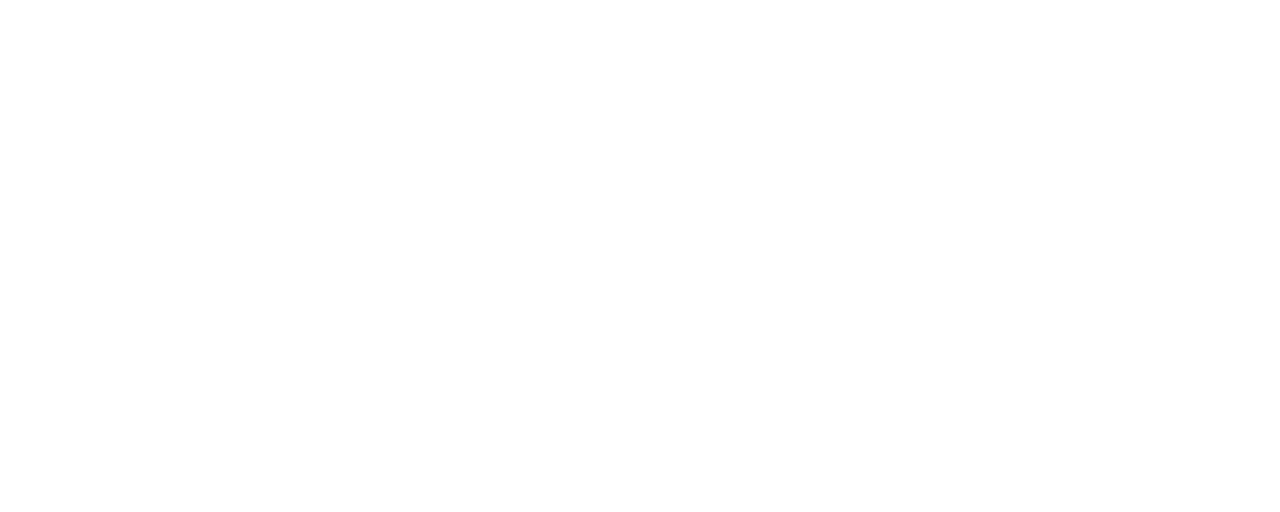
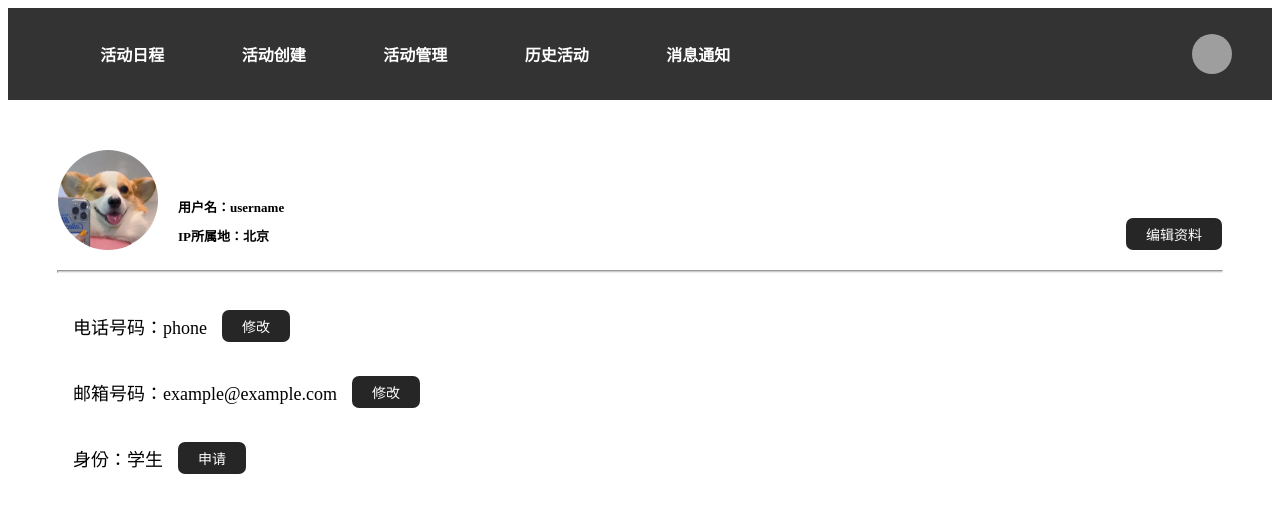
Before and after one commit to yuy7/Event-Management-System, a Vue app: page /person in a window 1280 px wide. Before the commit this address had no page. Shown: the top 512 px of the page. Built offline with nearby package versions, Linux system fonts and the light colour scheme; no server answers; grey boxes are pictures that could not be loaded.

Commit message:
个人信息页面

```diff
--- /dev/null
+++ b/src/components/Modal.vue
@@ -0,0 +1,42 @@
+<template>
+    <div class="modal">
+        <div class="modal-content">
+            <h2>{{ title }}</h2>
+			<div class="pick">
+				<slot></slot>
+				<button class="close" @click="$emit('close')">关闭</button>
+			</div>
+
+        </div>
+    </div>
+</template>
+
+<script>
+    export default {
+        props: {
+            title: String
+        }
+    }
+</script>
+
+<style scoped>
+    /* Your modal styles here */
+	.modal{
+		margin-up:50px;
+		margin-left:50px;
+		padding :15px;
+	}
+	.close{
+		padding: 3px 13px;
+		font-size: 14px;
+		background-color: #262626;
+		color: #fff;
+		border: none;
+		border-radius: 7px;
+		cursor: pointer;
+		transition: background-color 0.3s ease
+	}
+	.close:hover {
+	  background-color: #595959;
+	}
+</style>
--- /dev/null
+++ b/src/components/activity_person.vue
@@ -0,0 +1,314 @@
+<template>
+	<navbar></navbar>
+	<div class="upper">
+		<div class="left">
+			<div class="avatar-info">
+				<img id="bigImg" src="../../src/assets/touxiang.png" alt="User Avatar" class="avatar">
+				<!-- <img :src="user.avatar" alt="User Avatar" class="avatar"> -->
+			</div>
+			<div class="info">
+				<h4>用户名：{{ username }}</h4>
+				<h4>IP所属地：{{ userIP }}</h4>
+			</div>
+		</div>
+		<div class="right">
+			<button>编辑资料</button>
+			<!-- <button @click="editProfile">编辑资料</button> -->
+		</div>
+	</div>
+	<hr class="separator">
+	<div class="down">
+		<div class="infom">
+			<div class="identity">
+				<p>电话号码：{{ phoneNumber }}</p>
+				<button @click="showPhoneNumberModal = true">修改</button>
+			</div>
+
+			<div class="identity">
+				<p>邮箱号码：{{ email }}</p>
+				<button @click="showEmailModal = true">修改</button>
+			</div>
+			<div class="identity">
+				<p>身份：{{ Role }}</p>
+
+				<button @click="showRoleModal = true">申请</button>
+			</div>
+		</div>
+	</div>
+	<div class="mo">
+		<modal v-if="showPhoneNumberModal" @close="showPhoneNumberModal = false" title="修改电话号码">
+			<input type="text" v-model="newPhoneNumber">
+			<button @click="updatePhoneNumber">保存</button>
+		</modal>
+
+		<modal v-if="showEmailModal" @close="showEmailModal = false" title="修改邮箱">
+			<input type="email" v-model="newEmail">
+			<button @click="updateEmail">保存</button>
+		</modal>
+
+		<modal v-if="showRoleModal" @close="showRoleModal = false" title="申请身份信息">
+			<select id="identity" v-model="newRole">
+				<option value="教师">教师</option>
+				<option value="counsellor">辅导员</option>
+				<option value="monitor">班长</option>
+				<option value="clubLeader">社团负责人</option>
+				<option value="manager">部门负责人</option>
+				<option value="student">学生</option>
+			</select>
+			<button @click="updateRole">保存</button>
+		</modal>
+
+	</div>
+</template>
+
+<script>
+	import Navbar from './navbar.vue';
+	import Modal from './Modal.vue';
+	import axios from 'axios';
+	export default {
+		components: {
+			Navbar,
+			Modal
+		},
+		props: {
+			user: {
+				type: Object,
+				required: true
+			}
+		},
+		data() {
+			return {
+				username: "username",
+				userIP: "北京",
+				phoneNumber: 'phone',
+				email: 'example@example.com',
+				newPhoneNumber: '',
+				newEmail: '',
+				Role:"学生",
+				newRole: '',
+				showPhoneNumberModal: false,
+				showEmailModal: false,
+				showRoleModal: false,
+			};
+		},
+		created() {
+			this.fetchUsers();
+		},
+		methods: {
+			fetchUsers() {
+				axios.get('http://localhost:5000/userinterface')
+					.then(response => {
+						this.username = response.data.Username;
+						// this.userIP = response.data.UserIP;
+						this.phoneNumber = response.data.Phone;
+						this.email = response.data.Email;
+						this.Role = response.data.Role;
+					})
+					.catch(error => {
+						console.error('Error fetching users:', error);
+					});
+			},
+			updatePhoneNumber() {
+				axios.post('http://localhost:5000/userinterface/bindPhone', {
+						phone: this.newPhoneNumber,
+					})
+					.then(response => {
+						this.phoneNumber = this.newPhoneNumber;
+						this.showPhoneNumberModal = false;
+					})
+					.catch(error => {
+						console.error('Error updating phone number:', error);
+					});
+			},
+			updateEmail() {
+				axios.post('http://localhost:5000/userinterface/bindEmail', {
+						email: this.newEmail
+					})
+					.then(response => {
+						this.email = this.newEmail;
+						this.showEmailModal = false;
+					})
+					.catch(error => {
+						console.error('Error updating email:', error);
+					});
+			},
+			updateRole() {
+				axios.post('http://localhost:5000/userinterface/roleApply', {
+						role: this.newRole
+					})
+					.then(response => {
+						this.Role = this.newRole;
+						this.showRoleModal = false;
+					})
+					.catch(error => {
+						console.error('Error updating role:', error);
+					});
+			},
+			editProfile() {
+				//修改姓名
+			}
+		},
+	}
+</script>
+
+<style>
+	.upper {
+		display: flex;
+		justify-content: space-between;
+		/* 将子元素分布在两端 */
+	}
+
+	.right {
+		display: flex;
+		align-self: flex-end;
+		padding-top: 50px;
+		margin-left: auto;
+		/* 将右侧按钮推到右边 */
+		padding-right: 50px;
+	}
+
+	.mo input {
+		margin-top: 15px;
+		margin-right: 10px;
+		border-radius: 7px;
+		padding: 2px 13px;
+	}
+
+	.mo button {
+		padding: 3px 13px;
+		font-size: 14px;
+		background-color: #262626;
+		color: #fff;
+		border: none;
+		border-radius: 7px;
+		cursor: pointer;
+		transition: background-color 0.3s ease;
+		margin-right: 10px;
+	}
+
+	.mo button:hover {
+		background-color: #595959;
+	}
+
+	.right button {
+		padding: 6px 20px;
+		font-size: 14px;
+		background-color: #262626;
+		color: #fff;
+		border: none;
+		border-radius: 7px;
+		cursor: pointer;
+		transition: background-color 0.3s ease;
+	}
+
+	.right button:hover {
+		background-color: #595959;
+	}
+
+	.left {
+		display: flex;
+		flex-direction: row;
+		/* 将子元素水平排列 */
+		align-items: center;
+		/* 垂直居中 */
+		padding-top: 50px;
+		padding-left: 50px;
+	}
+
+	.avatar-info {
+		display: flex;
+		align-items: center;
+		margin-right: 20px;
+		/* 调整 "头像" 和用户信息之间的间距 */
+	}
+
+	.avatar {
+		width: 100px;
+		height: 100px;
+		border-radius: 50%;
+	}
+
+	.info {
+		flex: 1;
+		display: flex;
+		flex-direction: column;
+		align-self: flex-end;
+	}
+
+	.infom {
+		flex: 1;
+		display: flex;
+		flex-direction: column;
+	}
+
+	.separator {
+		width: calc(100% - 100px);
+		/* 100px 是左侧内容的宽度 */
+		height: 1px;
+		background-color: #ccc;
+		/* 分隔线颜色 */
+		margin-top: 20px;
+		/* 调整分隔线与上方内容的间距 */
+		margin-bottom: 20px;
+		/* 调整分隔线与下方内容的间距 */
+		margin-left: auto;
+		/* 将分隔线推到右边 */
+		margin-right: auto;
+		/* 将分隔线推到右边 */
+	}
+
+	.down {
+		margin-left: 50px;
+		/* 将分隔线推到右边 */
+		margin-top: 20px;
+		/* 调整下拉框与上方内容的间距 */
+	}
+
+	h4 {
+		margin: 5px 0;
+		font-size: 13px;
+	}
+
+	p {
+		margin: 5px 0;
+		font-size: 18px;
+		padding: 15px;
+	}
+
+	.identity {
+		display: flex;
+		/* 使用 flex 布局 */
+		align-items: center;
+		/* 垂直居中 */
+	}
+
+	label {
+		margin-right: 10px;
+		/* 调整标签与下拉框的间距 */
+	}
+
+	select {
+		padding: 6px 40px;
+		font-size: 14px;
+		border: 1px solid #ccc;
+		border-radius: 5px;
+		margin-right: 15px;
+		/* 调整标签与下拉框的间距 */
+	}
+
+	.identity button {
+		padding: 6px 20px;
+		font-size: 14px;
+		background-color: #262626;
+		color: #fff;
+		border: none;
+		border-radius: 7px;
+		cursor: pointer;
+		transition: background-color 0.3s ease;
+
+	}
+
+	.identity button:hover {
+		background-color: #595959;
+	}
+</style>
--- a/src/router.js
+++ b/src/router.js
@@ -6,6 +6,7 @@ import schedule from './components/calendar.vue'
 import navbar from './components/navbar.vue'
 import activity_create from './components/activity_create.vue'
 import activity_manage from './components/activity_manage.vue'
+import activity_person from './components/activity_person.vue'
 const routes = [
   {
     path: '/login',
@@ -37,7 +38,11 @@ const routes = [
       name: 'activity_manage',
       component: activity_manage,
   },
-
+  {
+      path: '/person',
+      name: 'activity_person',
+      component: activity_person,
+  },
 ]
 
 const router = createRouter({
```
Also changed, not shown: src/assets/touxiang.png (added), 1 other file (tests, documents, lock files or other folders).
